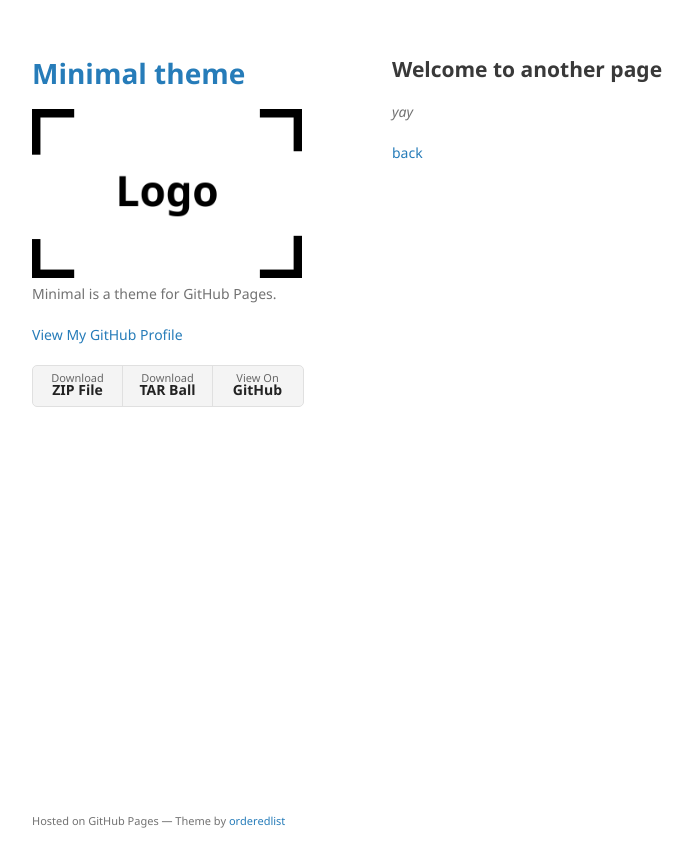
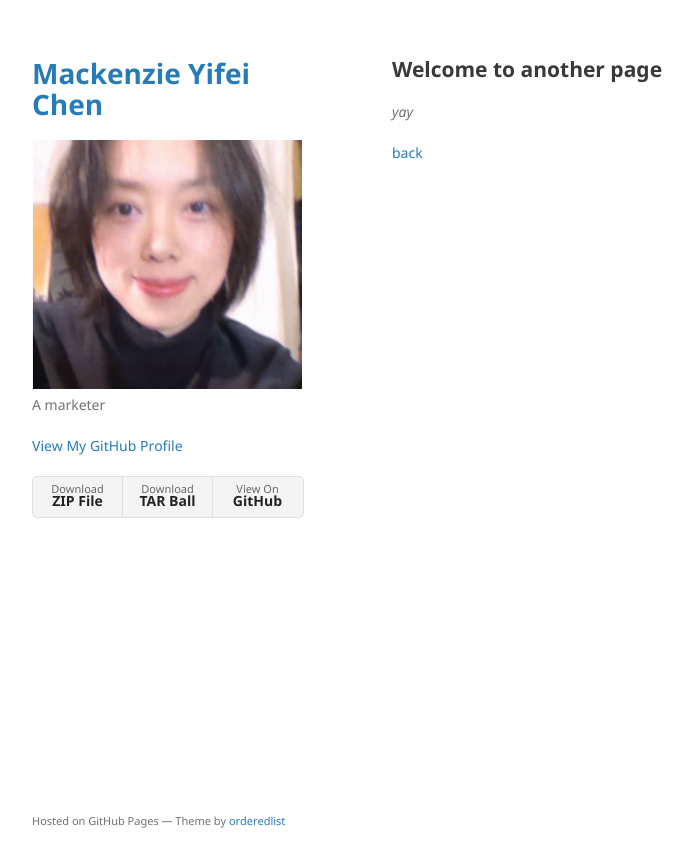
Before and after one commit to devychen/devychen.github.io, a Jekyll site: the page built from another-page.md, in a window 1280 px wide. Shown: the top 867 px of the page, without its empty margins (178-871 px from the left). Built offline with Jekyll 4.4.1, drawn with Linux system fonts in a browser that asks for light colours; our own code applies the rules of GitHub Pages for plain Markdown files.

Commit message:
update profile

```diff
--- a/_config.yml
+++ b/_config.yml
@@ -1,6 +1,6 @@
-title: Minimal theme
-logo: /assets/img/logo.png
-description: Minimal is a theme for GitHub Pages.
+title: Mackenzie Yifei Chen
+logo: /assets/img/profile.png
+description: A marketer
 show_downloads: true
 google_analytics:
 theme: jekyll-theme-minimal
```
Also changed, not shown: README.md, assets/img/profile.png (added).
